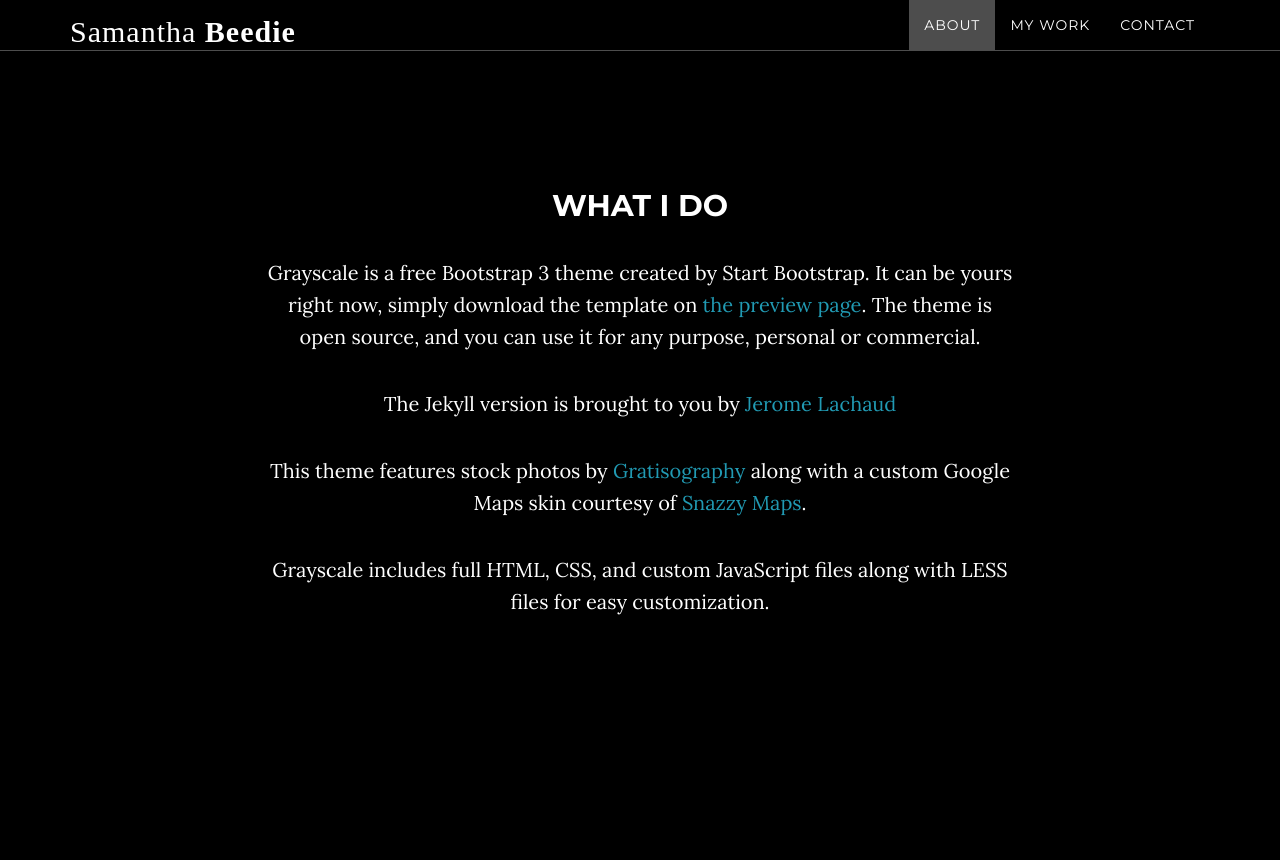
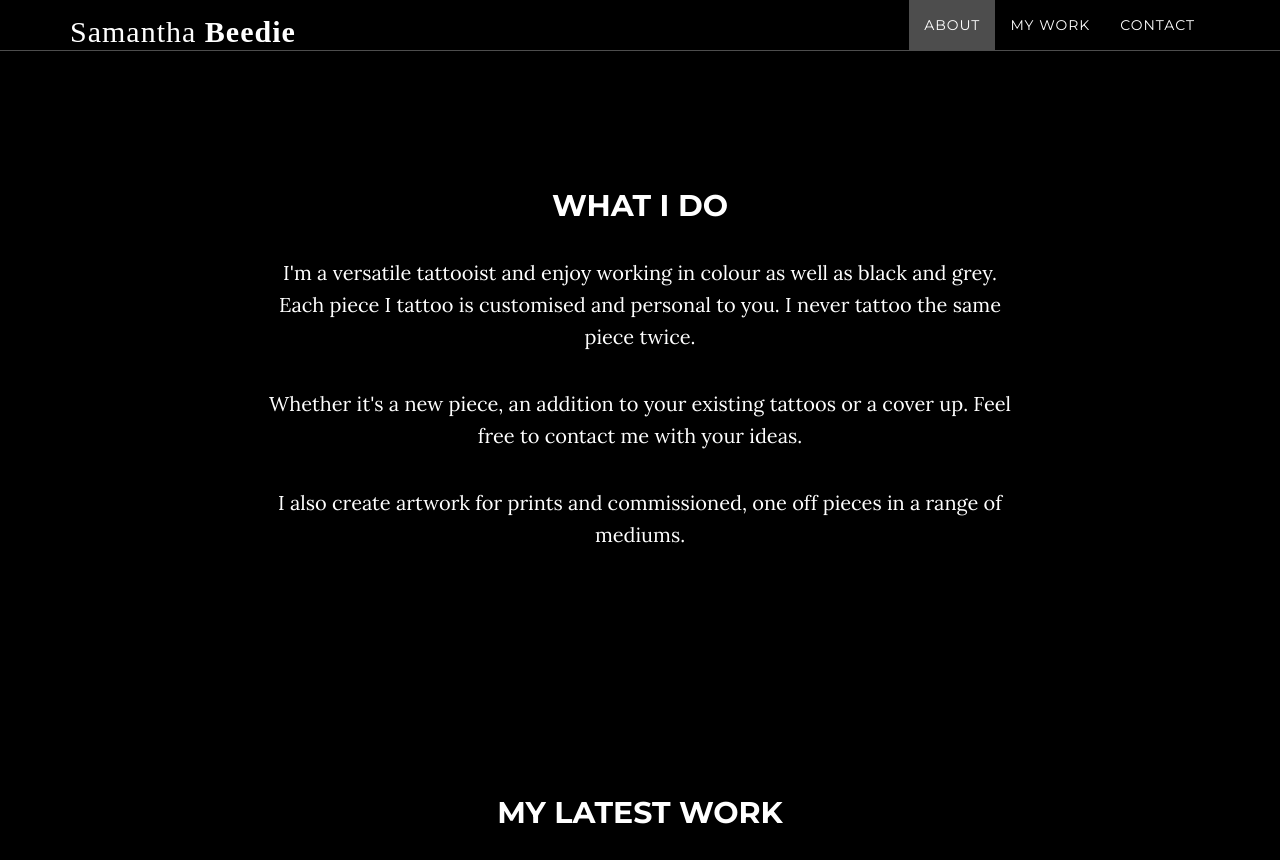
Before and after one commit to samanthabeedie/samanthabeedie.github.io, a Jekyll site: the page built from index.html, in a window 1280 px wide and 900 px high, scrolled down 911 px, cut to the strip 0-860 px from the top of the window. Built offline with Jekyll 4.4.1, drawn with Linux system fonts in a browser that asks for light colours; some web fonts are replaced; some of the changed text lies outside the part shown.

Commit message:
Add about me section

```diff
--- a/_config.yml
+++ b/_config.yml
@@ -1,6 +1,6 @@
 # Site settings
 title: Samantha Beedie
-email: info@samanthabeedie.com
+email: samanthabee12@gmail.com
 url: https://www.samanthabeedie.com
 description: "Artist and tattooist in the heart of Manchester city centre."
 
--- a/_includes/about.html
+++ b/_includes/about.html
@@ -3,10 +3,9 @@
         <div class="row">
             <div class="col-lg-8 col-lg-offset-2">
                 <h2>What I Do</h2>
-                <p>Grayscale is a free Bootstrap 3 theme created by Start Bootstrap. It can be yours right now, simply download the template on <a href="http://startbootstrap.com/template-overviews/grayscale/">the preview page</a>. The theme is open source, and you can use it for any purpose, personal or commercial.</p>
-                <p>The Jekyll version is brought to you by <a href="https://github.com/jeromelachaud">Jerome Lachaud</a></p>
-                <p>This theme features stock photos by <a href="http://gratisography.com/">Gratisography</a> along with a custom Google Maps skin courtesy of <a href="http://snazzymaps.com/">Snazzy Maps</a>.</p>
-                <p>Grayscale includes full HTML, CSS, and custom JavaScript files along with LESS files for easy customization.</p>
+                <p>I'm a versatile tattooist and enjoy working in colour as well as black and grey. Each piece I tattoo is customised and personal to you. I never tattoo the same piece twice.</p>
+                <p>Whether it's a new piece, an addition to your existing tattoos or a cover up. Feel free to contact me with your ideas.</p>
+                <p>I also create artwork for prints and commissioned, one off pieces in a range of mediums.</p>
             </div>
         </div>
     </section>
```
